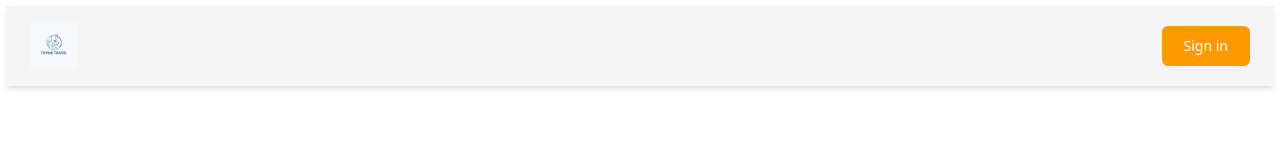
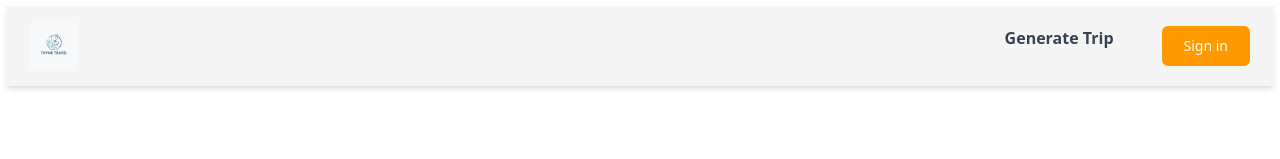
Before and after one commit to akhil6174/AI-Trip-Planner, a React (Vite) app: page / in a window 1280 px wide. Shown: the top 159 px of the page. Built offline with nearby package versions, Linux system fonts and the light colour scheme; no server answers.

Commit message:
Update Header.jsx

```diff
--- a/src/assets/components/Header.jsx
+++ b/src/assets/components/Header.jsx
@@ -59,6 +59,12 @@ export default function Header() {
         {mobileMenuOpen ? <HiX /> : <HiMenu />}
       </div>
       <div className="hidden sm:flex items-center gap-6">
+        <p
+              className="font-semibold text-base text-gray-700 hover:text-blue-600 cursor-pointer mb-4 mr-6 transition-all duration-300 ease-in-out transform hover:scale-105"
+              onClick={moveToCreateTrip}
+          >
+             Generate Trip
+          </p>
         {user && (
           <p
             className="font-semibold text-base text-gray-700 hover:text-blue-600 hover:border hover:border-black hover:rounded-lg hover:px-3 hover:py-2 transition-all duration-300 cursor-pointer"
```
